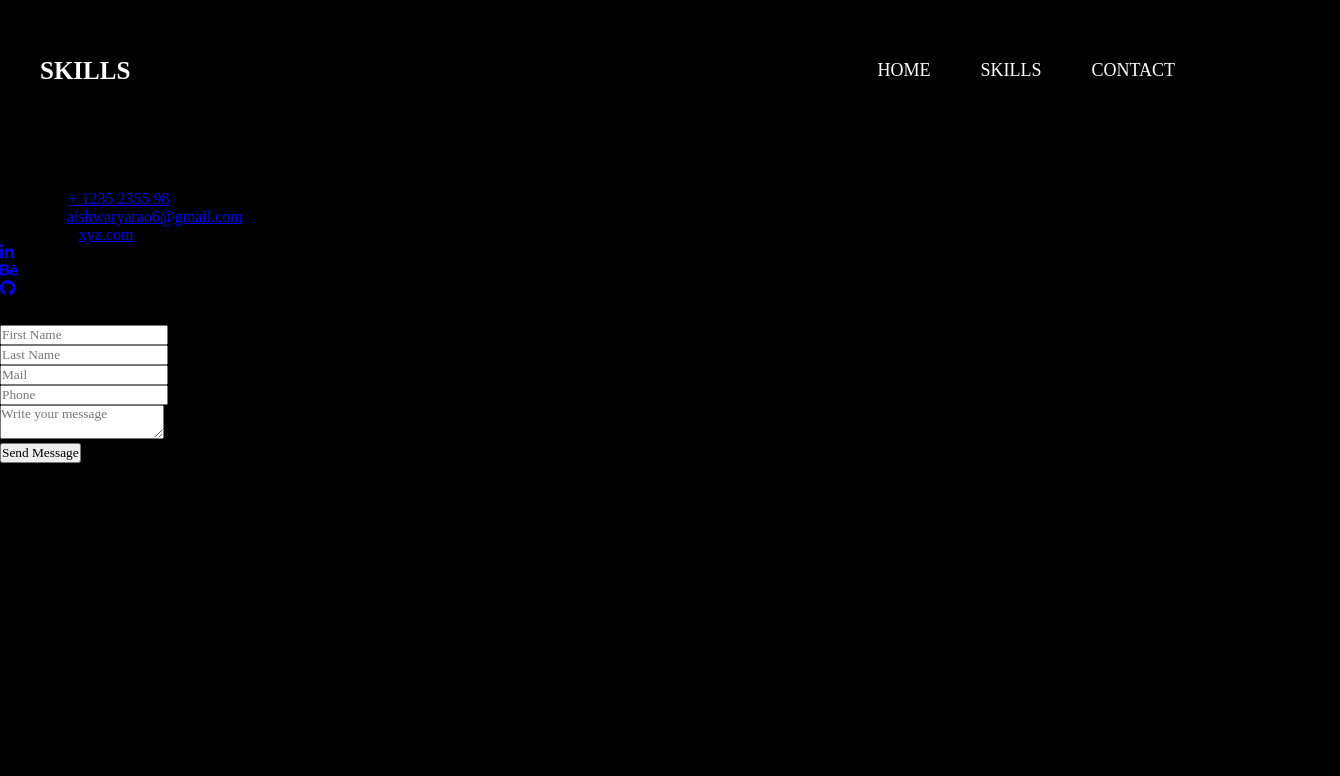
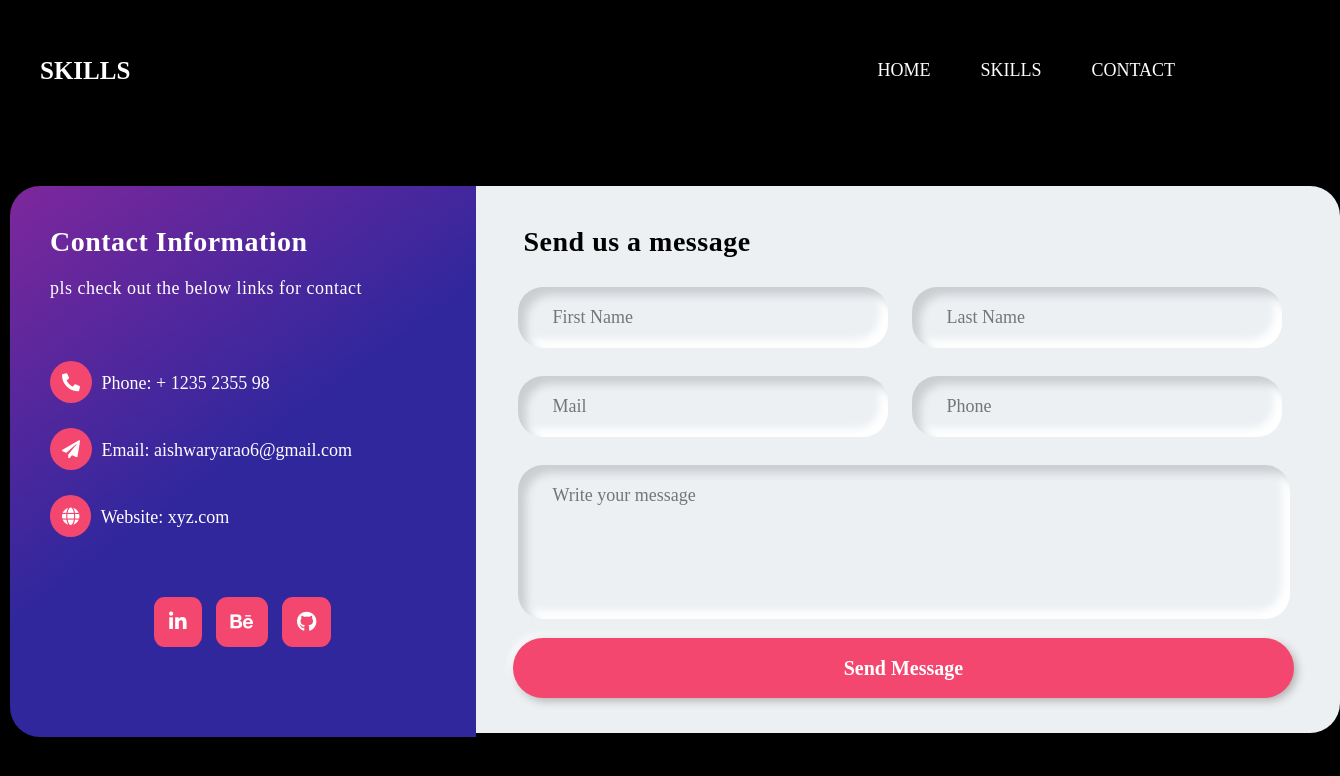
Before and after one commit to aishwaryapantula/Portfolio, a plain HTML site: page contact.html in a window 1280 px wide. Shown: the whole page, 1340 px wide, since content can reach past the window. Drawn offline with Linux system fonts and the light colour scheme.

Commit message:
Update sytles.css

```diff
--- a/sytles.css
+++ b/sytles.css
@@ -296,57 +296,174 @@ img {
             translateZ(180px);
     }
 }
-.cont {
-    max-width: 600px;
-    padding: 30px 40px;
-  margin-top: 10px;
-    font-size: 40px;
-    background: #e841f7;
-    border-radius: 10px;
-
+#section-wrapper{
+    width: 100%;
+    padding: 10px;
+}
+.box-wrapper{
+    position: relative;
+    display: table;
+    width:1330px;
+    margin:auto;
+    margin-top:35px;
+    border-radius: 30px;
+}
+.info-wrap{
+    width:35%;
+    height: 551px;
+    padding: 40px;
+    float: left;
+    display: block;
+    border-radius: 30px 0px 0px 30px;
+    background: linear-gradient(144deg, rgba(126,39,156,1) 0%, rgba(49,39,157,1) 49%);
+    color: #fff;
+}
+.info-title{
+    text-align: left;
+    font-size: 28px;
+    letter-spacing: 0.5px;
+}
+.info-sub-title{
+    font-size: 18px;
+    font-weight: 300;
+    margin-top: 17px;
+    letter-spacing: 0.5px;
+    line-height: 26px;
+}
+.info-details {
+    list-style: none;
+    margin: 60px 0px;
+}
+.info-details li {
+    margin-top: 25px;
+    font-size: 18px;
+    color: #fff;
+}
+.info-details li i {
+    background: #F44770;
+    padding: 12px;
+    border-radius: 50%;
+    margin-right: 5px;
+}
+.info-details li a {
+    color: #fff;
+    text-decoration: none;
+}
+.info-details li a:hover {
+    color: #F44770;
+}
+.social-icons {
+    list-style: none;
+    text-align: center;
+    margin: 20px 0px;
+}
+.social-icons li {
+    display: inline-block;
+}
+.social-icons li i {
+    background: #F44770;
+    color: #fff;
+    padding: 15px;
+    font-size: 20px;
+    border-radius: 22%;
+    margin: 0px 5px;
+    cursor: pointer;
+    transition: all .5s;
+}
+.social-icons li i:hover {
+    background: #fff;
+    color: #000000;
+}
+.form-wrap{
+    width:65%;
+    float: right;
+    padding:40px 25px 35px 25px;
+    border-radius: 0px 30px 30px 0px;
+    background: #ecf0f3;
+}
+.form-title{
+    text-align: left;
+    margin-left: 23px;
+    font-size: 28px;
+    letter-spacing: 0.5px;
+}
+.form-fields{
+    display: table;
+    width: 100%;
+    padding: 15px 5px 5px 5px;
+}
+.form-fields input,
+.form-fields textarea{
+    border: none;
+    outline:none;
+    background: none;
+    font-size: 18px;
+    color:#555;
+    padding: 20px 10px 20px 5px;
+    width:100%
+}
+.form-fields textarea{
+    height: 150px;
+    resize: none;
+}
+.form-group{
+    width: 46%;
+    float: left;
+    padding: 0px 30px;
+    margin: 14px 12px;
+    border-radius: 25px;
+    box-shadow: inset 8px 8px 8px #cbced1, inset -8px -8px 8px #ffffff;
+}
+.form-fields .form-group:last-child {
+    width: 96%;
+}
+.submit-button{
+    width: 96%;
+    height: 60px;
+    margin: 0px 12px;
+    border-radius: 30px;
+    font-size: 20px;;
+    font-weight: 700;
+    outline: none;
+    border:none;
+    cursor: pointer;
+    color:#fff;
+    text-align: center;
+    background: #F44770;
+    box-shadow: 3px 3px 8px #b1b1b1, -3px -3px 8px #ffffff;
+    transition: .5s;
+}
+.submit-button:hover{
+    background: #31279d;
+}
+/* Responsive css */
+@media only screen and (max-width: 767px) {
+    .box-wrapper{
+        width: 100%;
+    }
+    .info-wrap,
+    .form-wrap{
+        width: 100%;
+        height: inherit;
+        float: none;
+    }
+    .info-wrap{
+        border-radius: 30px 30px 0px 0px;
+    }
+    .form-wrap{
+        border-radius: 0px 0px 30px 30px;
+    }
+    .form-group{
+        width: 100%;
+        float: none;
+        margin: 25px 0px;
+    }
+    .form-fields .form-group:last-child,
+    .submit-button{
+        width: 100%;
+    }
+    .submit-button{
+        margin: 10px 0px;
+    }
 
 }
-.social-links {
-    margin-top: 20px;
-}
-.social-links a {
-    margin: 0 15px;
-    text-decoration: none;
-    font-size: 30px;
-    color: rgb(0, 0, 0);
-    transition: transform 0.3s, color 0.3s;
-}
-.social-links a:hover {
-    transform: scale(1.2);
-    color: #f3f706;
-}
-
-/* .email {
-    display: flex;
-    padding: 10px 20px;
-    border-radius: 8px;
-    font-size: 40px;
-    margin-bottom: 20px;
-
-
-} */
-.email-container {
-
-    padding: 20px;
-    margin-left: 50px;
-    border-radius: 10px;
-}
-.cv-btn {
-    display: inline-block;
-    margin-top: 10px;
-    padding: 8px 40px;
-    font-size: 35px;
-    font-weight: bold;
-    color: rgb(255, 255, 255);
-    background-color: rgb(0, 0, 0);
-    border: none;
-    border-radius: 02px;
-    text-decoration: none;
-    transition: 0.3s ease-in-out;
-    margin-top: 20px;
-}
```
